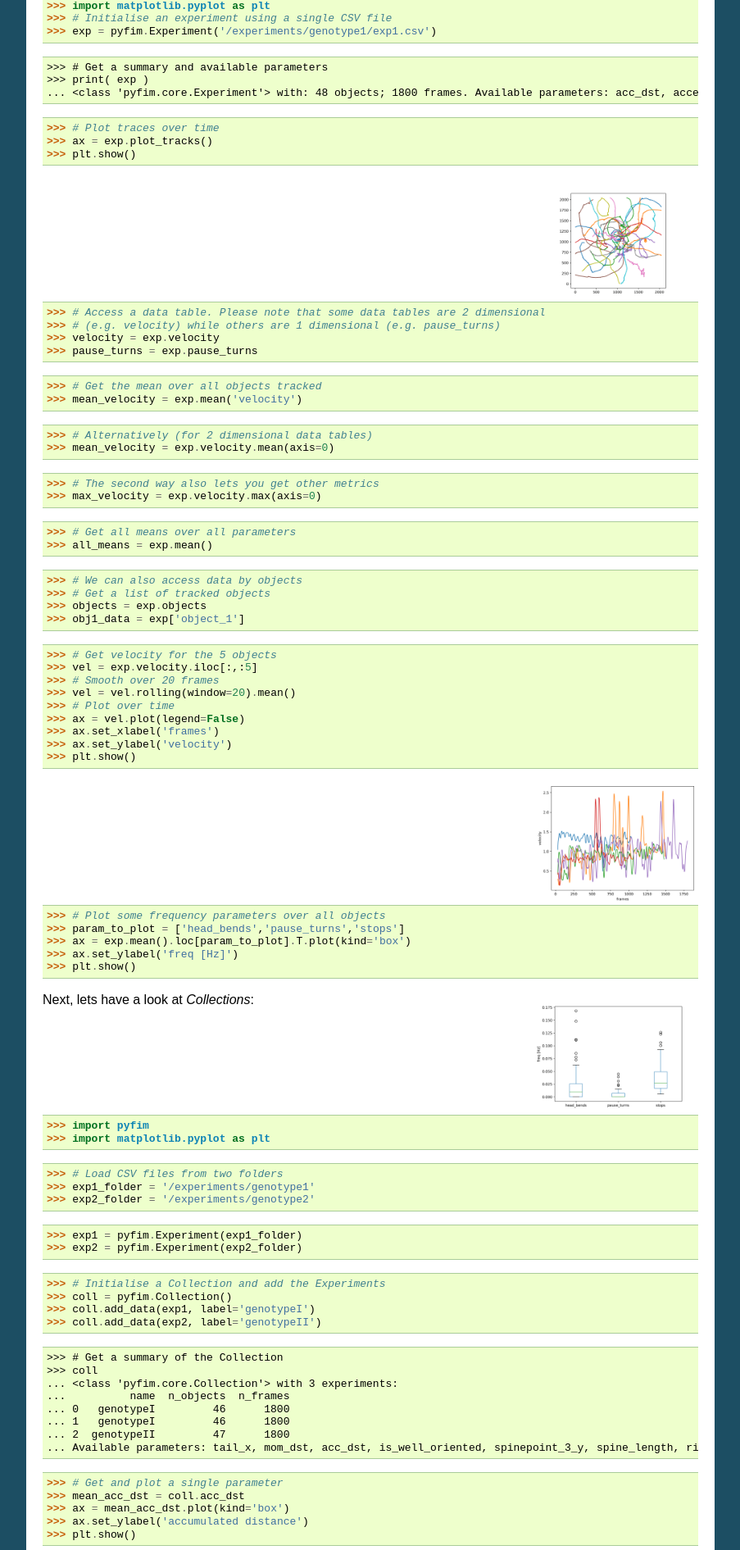
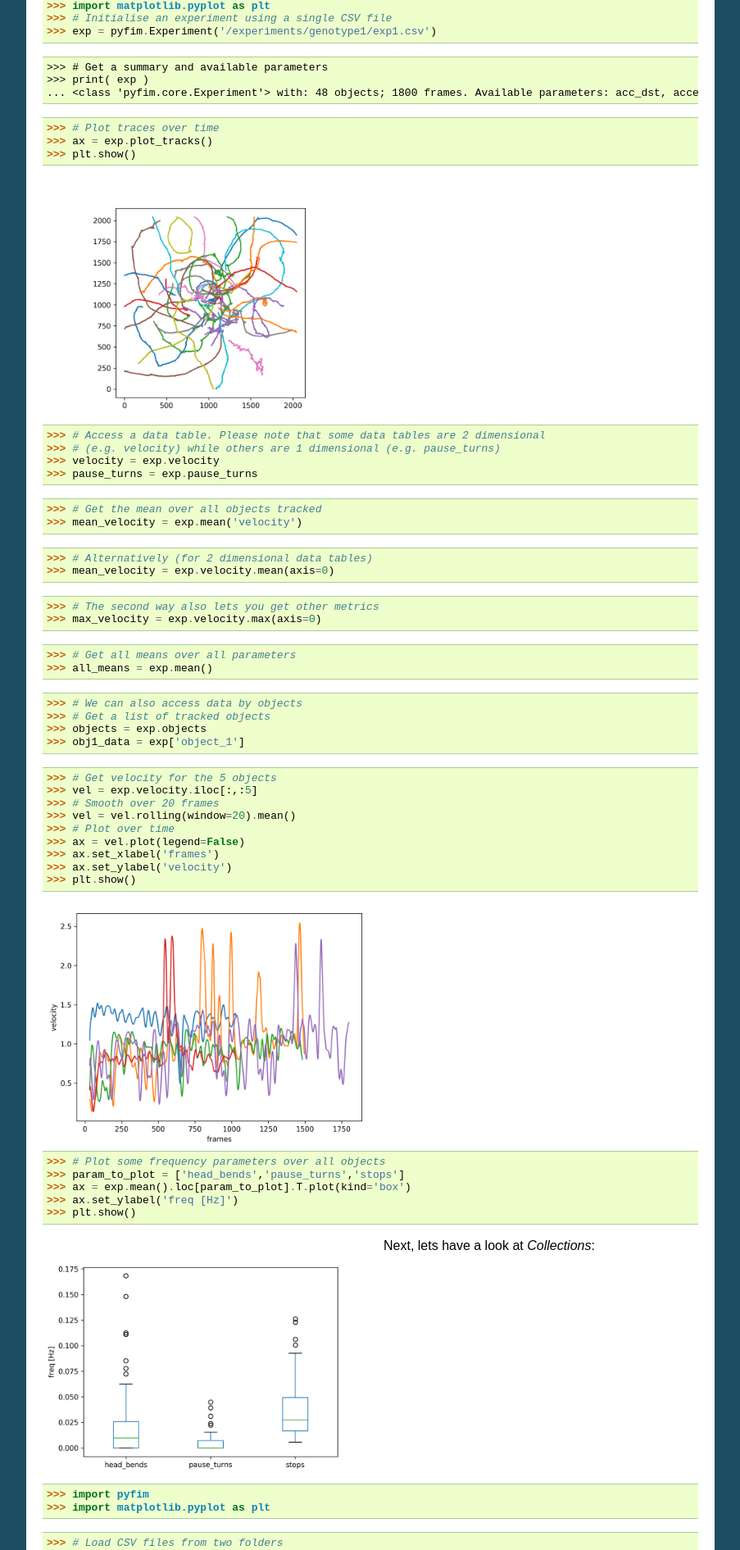
Before and after one commit to schlegelp/pyfim, a Sphinx documentation site: the page built from docs/source/introduction.rst, in a window 1280 px wide. Shown: the part 637-2528 px from the top of the page at 82% size, without its empty margins (198-1101 px from the left). Built offline with Sphinx 7.4.7, drawn with Linux system fonts in a browser that asks for light colours.

Commit message:
adjust image sizes

```diff
--- a/docs/source/introduction.rst
+++ b/docs/source/introduction.rst
@@ -45,9 +45,9 @@ Let's start off with a simple case: exploring a single `Experiment`.
 >>> plt.show()
 
 .. image:: img/tracks.png
-   :width: 200px
+   :width: 400px
    :alt: Tracks
-   :align: right
+   :align: left
 
 >>> # Access a data table. Please note that some data tables are 2 dimensional
 >>> # (e.g. velocity) while others are 1 dimensional (e.g. pause_turns)
@@ -82,9 +82,9 @@ Let's start off with a simple case: exploring a single `Experiment`.
 >>> plt.show()
 
 .. image:: img/velocity.png
-   :width: 200px
+   :width: 400px
    :alt: Velocity over time
-   :align: right
+   :align: left
 
 >>> # Plot some frequency parameters over all objects
 >>> param_to_plot = ['head_bends','pause_turns','stops']
@@ -93,9 +93,9 @@ Let's start off with a simple case: exploring a single `Experiment`.
 >>> plt.show()
 
 .. image:: img/param_box.png
-   :width: 200px
+   :width: 400px
    :alt: Box plot of parameters
-   :align: right
+   :align: left
 
 Next, lets have a look at `Collections`:
 
@@ -130,9 +130,9 @@ Next, lets have a look at `Collections`:
 >>> plt.show()
 
 .. image:: img/acc_dst.png
-   :width: 200px
+   :width: 400px
    :alt: Box plot of parameters
-   :align: right
+   :align: left
 
 >>> # Collections have a built-in plotting function that lets you plot
 >>> # multiple parameters as boxplots
@@ -140,9 +140,9 @@ Next, lets have a look at `Collections`:
 >>> plt.show()
 
 .. image:: img/multi_box.png
-   :width: 300px
+   :width: 600px
    :alt: Box plot of parameters
-   :align: right
+   :align: left
 
 Reference
 =========
```
